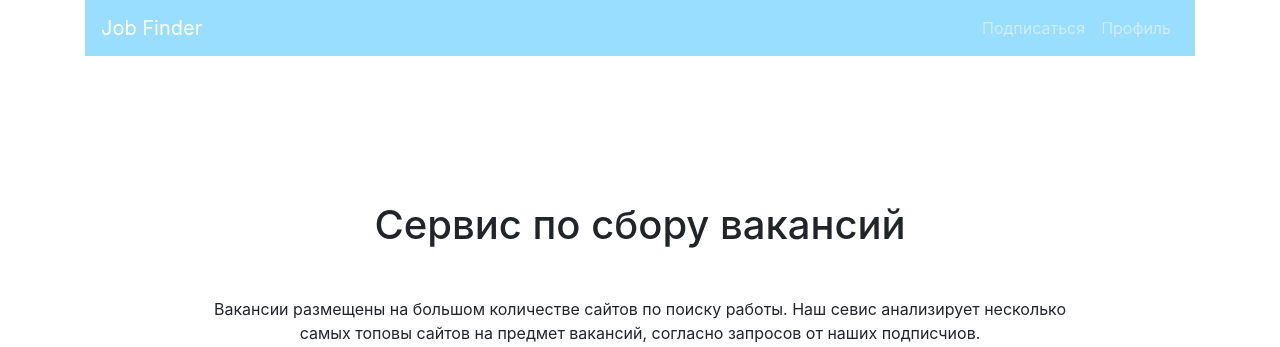
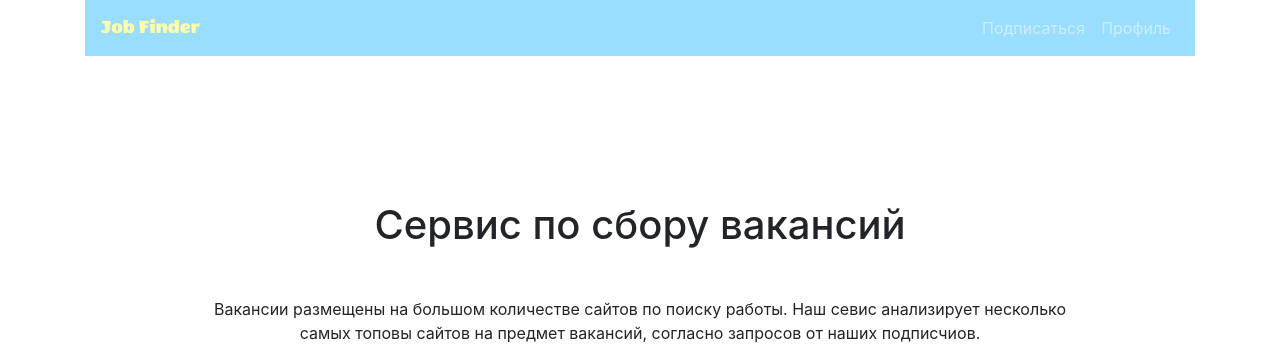
Before and after one commit to olegJF/find_it, a Django app: page / in a window 1280 px wide. Shown: the top 347 px of the page. Run offline with Django 3.2, Linux system fonts and the light colour scheme; data comes from the database, SQL or seed files in the repository; some libraries are stand-ins or nearby versions.

Commit message:
added Wendy-One font

```diff
--- /dev/null
+++ b/static/css/main.css
@@ -0,0 +1,8 @@
+@font-face {
+    font-family: WendyOne;
+    src: url(../fonts/WendyOne-Regular.ttf);
+   }
+   #brand{
+    font-family: WendyOne;
+    color: #FFA;
+    }
--- a/templates/base.html
+++ b/templates/base.html
@@ -16,15 +16,16 @@
     <!-- Bootstrap core CSS -->
     <link href="https://stackpath.bootstrapcdn.com/bootstrap/4.1.0/css/bootstrap.min.css" rel="stylesheet">
 
-    <!-- Custom styles for this template
-    <link href="starter-template.css" rel="stylesheet">
-     -->
+    <!-- Custom styles for this template-->
+    <link href="{% static 'css/main.css'%}" rel="stylesheet">
+
+
   </head>
 
   <body>
     <div class="container">
     <nav class="navbar navbar-expand-md navbar-dark " style="background-color: #99DDFF;">
-      <a class="navbar-brand" href="{% url 'index' %}">Job Finder</a>
+      <a class="navbar-brand" href="{% url 'index' %}" id='brand'>Job Finder</a>
       <button class="navbar-toggler" type="button" data-toggle="collapse" data-target="#navbarsExampleDefault" aria-controls="navbarsExampleDefault" aria-expanded="false" aria-label="Toggle navigation">
         <span class="navbar-toggler-icon"></span>
       </button>
```
Also changed, not shown: static/fonts/WendyOne-Regular.ttf (added).
